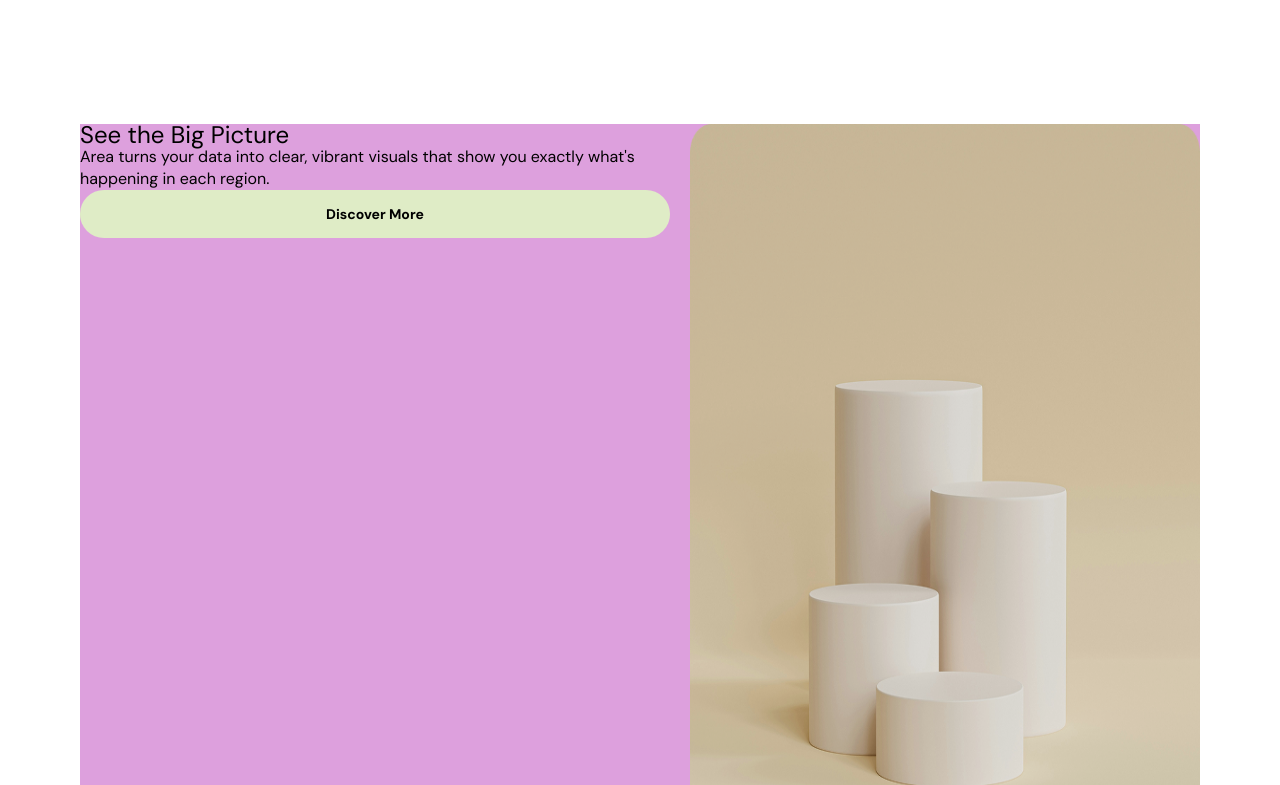
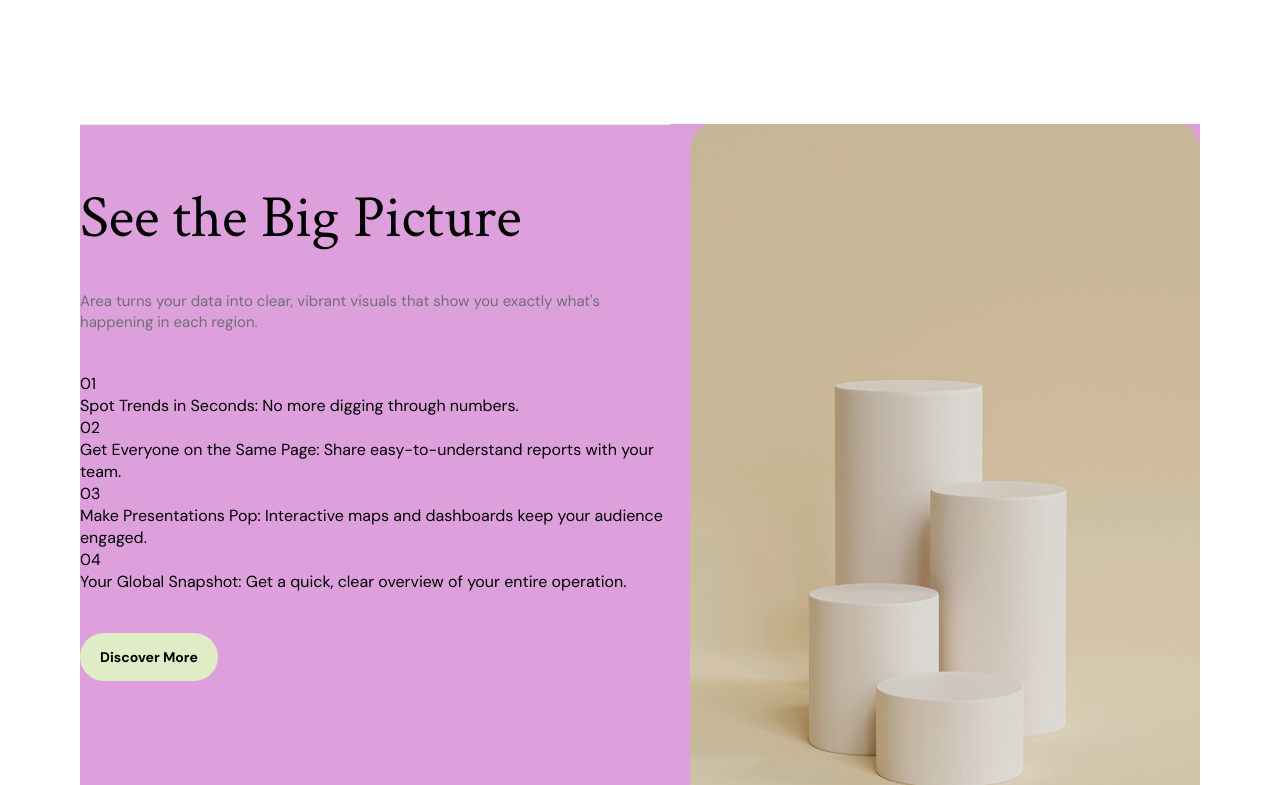
Before and after one commit to ministrov/landing-area-next-ts, a Next.js app: page / in a window 1280 px wide. Shown: the part 2575-3360 px from the top of the page. Built offline with nearby package versions, Linux system fonts and the light colour scheme.

Commit message:
feat: make a basic styling for features section elements

```diff
--- a/components/features/Features.module.css
+++ b/components/features/Features.module.css
@@ -1,10 +1,36 @@
 .features {
   display: flex;
   gap: 20px;
-  height: 831px;
+  padding-bottom: 120px;
   background-color: plum;
 }
 
 .text {
+  display: flex;
+  flex-direction: column;
+  align-items: flex-start;
   max-width: 590px;
+  padding-top: 60px;
+  padding-bottom: 80px;
+  border-top: 1px solid var(--color-02);
 }
+
+.title {
+  margin-bottom: 40px;
+  font-family: var(--font-crimson-text);
+  font-size: 60px;
+  line-height: 66px;
+  color: var(--foreground);
+}
+
+.slogan {
+  margin-bottom: 40px;
+  font-family: var(--font-dm-sans);
+  font-size: 15px;
+  line-height: 21px;
+  color: var(--color-06);
+}
+
+.list {
+  margin-bottom: 40px;
+}
--- a/components/features/Features.tsx
+++ b/components/features/Features.tsx
@@ -11,10 +11,22 @@ export const Features = () => {
         <p className={styles.slogan}>Area turns your data into clear, vibrant visuals that show you exactly what&apos;s happening in each region.</p>
 
         <ul className={styles.list}>
-          <li className={styles.item}></li>
-          <li className={styles.item}></li>
-          <li className={styles.item}></li>
-          <li className={styles.item}></li>
+          <li className={styles.item}>
+            <span>01</span>
+            <p>Spot Trends in Seconds: No more digging through numbers.</p>
+          </li>
+          <li className={styles.item}>
+            <span>02</span>
+            <p>Get Everyone on the Same Page: Share easy-to-understand reports with your team. </p>
+          </li>
+          <li className={styles.item}>
+            <span>03</span>
+            <p>Make Presentations Pop: Interactive maps and dashboards keep your audience engaged.</p>
+          </li>
+          <li className={styles.item}>
+            <span>04</span>
+            <p>Your Global Snapshot: Get a quick, clear overview of your entire operation.</p>
+          </li>
         </ul>
 
         <Button>Discover More</Button>
```
